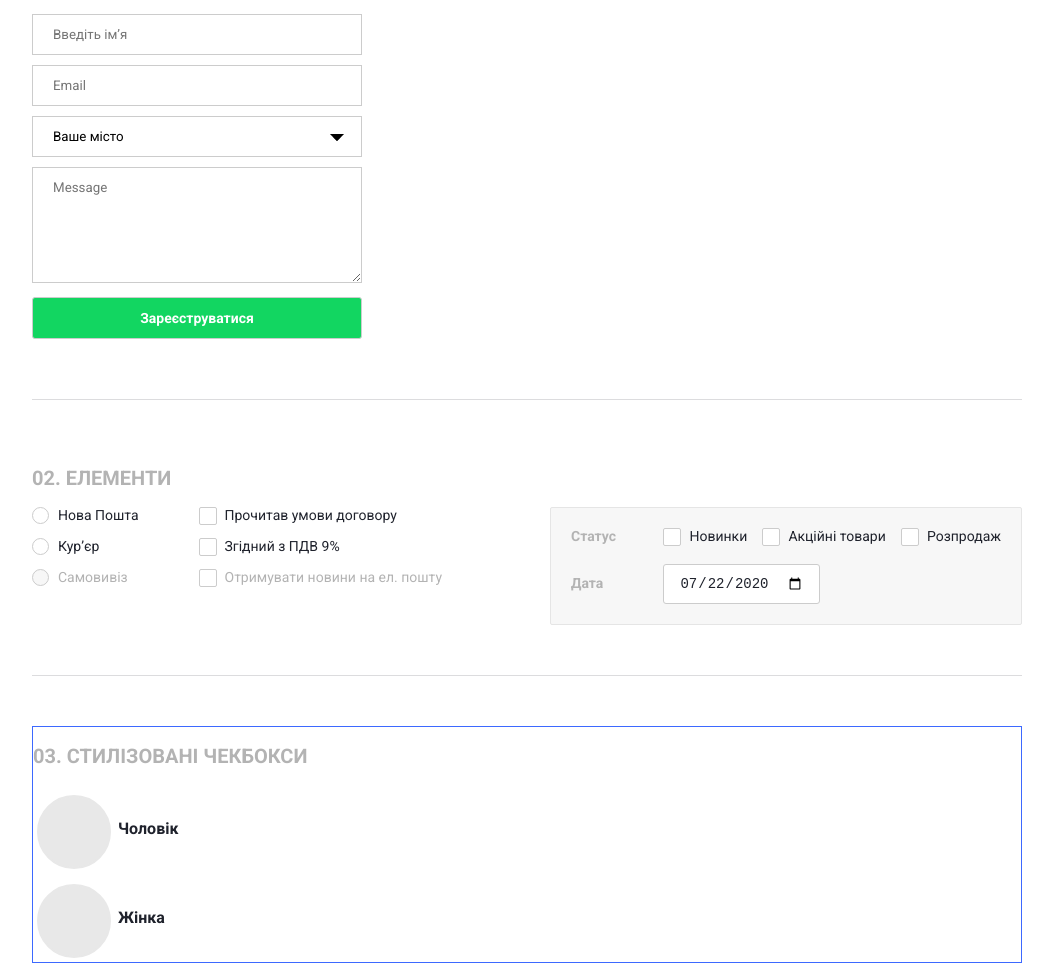
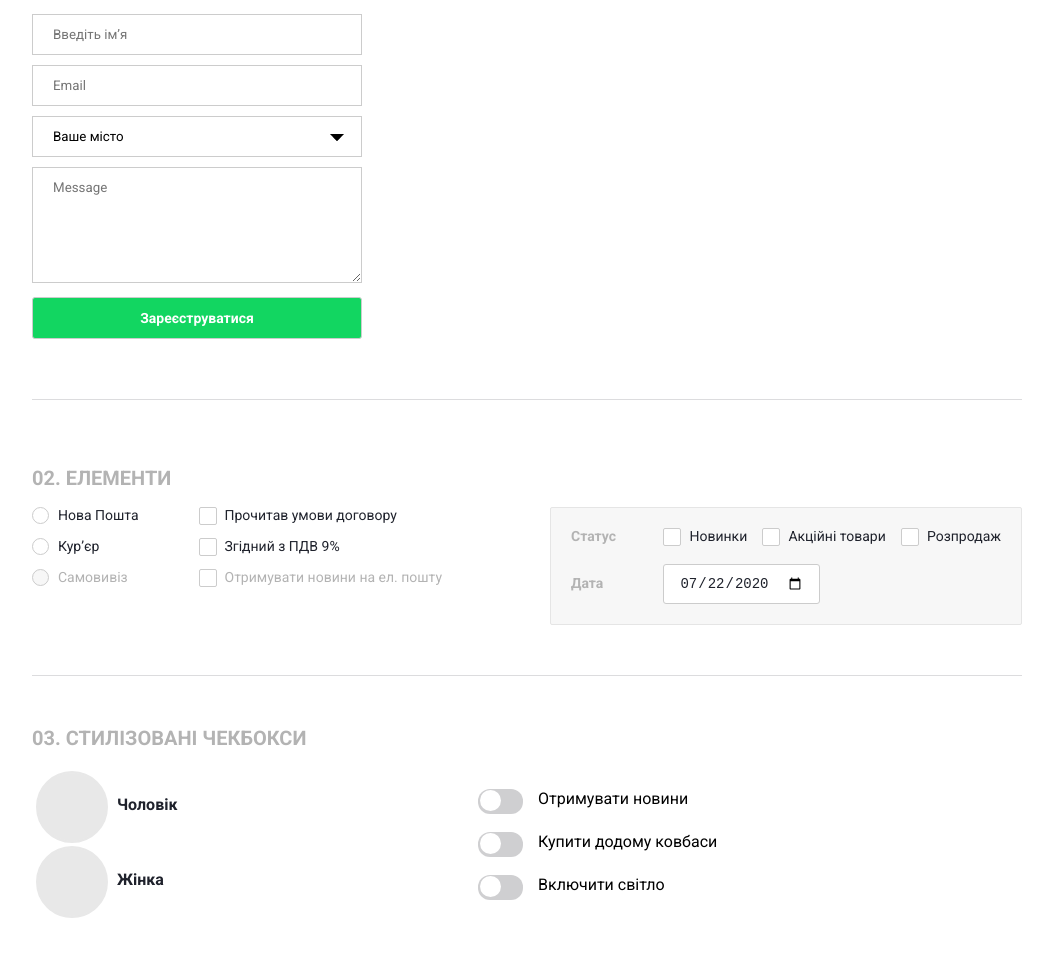
Before and after one commit to likbez2014/web_forms, a plain HTML site: page index.html in a window 1280 px wide. Shown: the part 106-1077 px from the top of the page, without its empty margins (113-1166 px from the left). After the commit the page ends 1031 px from the top, so only its background shows below. Drawn offline with Linux system fonts and the light colour scheme.

Commit message:
finish style checkbox

```diff
--- a/css/style.css
+++ b/css/style.css
@@ -102,7 +102,8 @@ textarea:focus {
 .radio,
 .checkbox,
 .man,
-.woman {
+.woman,
+.oval-checkbox {
     position: absolute;
     visibility: hidden;
 }
@@ -245,7 +246,6 @@ textarea:focus {
 
 .elements-row {
     display: table-row;
-
 }
 
 .elements-row span {
@@ -276,8 +276,18 @@ textarea:focus {
     width: 50px;
 }
 
-.wrapper-checkbox {
-    border: 1px solid #3d69ff;
+.human {
+    display: flex;
+}
+
+.people {
+    flex: 445px;
+    margin: 0;
+}
+
+.oval {
+    flex: 545px;
+    padding: 10px;
 }
 
 .man+label,
@@ -290,8 +300,8 @@ textarea:focus {
 .woman+label::before {
     content: "";
     position: absolute;
-    width: 70px;
-    height: 70px;
+    width: 68px;
+    height: 68px;
     top: -24px;
     left: -31px;
     border-radius: 50%;
@@ -312,8 +322,8 @@ textarea:focus {
 }
 
 .human-checkbox {
-    padding: 35px;
-    max-width: 165px;
+    padding: 28px 35px;
+    max-width: 445px;
     font-size: 16px;
     font-weight: 700;
     color: #1f222c;
@@ -323,8 +333,8 @@ textarea:focus {
 .woman:checked+label::after {
     content: "";
     position: absolute;
-    width: 70px;
-    height: 70px;
+    width: 68px;
+    height: 68px;
     top: -24px;
     left: -31px;
     border-radius: 50%;
@@ -347,3 +357,60 @@ textarea:focus {
 .woman:checked+label {
     color: #3e6aff;
 }
+
+.oval-container {
+    padding: 12px 0;
+}
+
+.oval-checkbox {
+    padding: 15px;
+}
+
+.oval-checkbox+label {
+    position: relative;
+    padding-left: 60px;
+}
+
+.oval-checkbox+label::before {
+    content: "";
+    position: absolute;
+    width: 45px;
+    height: 25px;
+    top: 0;
+    left: 0;
+    border-radius: 12px;
+    background-color: #cfcfd1;
+}
+
+.oval-checkbox+label::after {
+    content: "";
+    position: absolute;
+    width: 21px;
+    height: 21px;
+    top: 1.5px;
+    left: 2px;
+    border-radius: 50%;
+    background-color: #fff;
+}
+
+.oval-checkbox:checked+label::before {
+    content: "";
+    position: absolute;
+    width: 45px;
+    height: 25px;
+    top: 0;
+    left: 0;
+    border-radius: 12px;
+    background-color: #3e6aff;
+}
+
+.oval-checkbox:checked+label::after {
+    content: "";
+    position: absolute;
+    width: 21px;
+    height: 21px;
+    top: 1.5px;
+    left: 22px;
+    border-radius: 50%;
+    background-color: #fff;
+}
--- a/index.html
+++ b/index.html
@@ -99,7 +99,8 @@
         </div>
         <div class="wrapper-checkbox">
             <h2>03. стилізовані чекбокси </h2>
-            <form action="php/form_1_php" method="POST">
+            <form class="human" action="php/form_1_php" method="POST">
+                <div class="people">
                     <div class="human-checkbox">
                         <input class="man" type="checkbox" id="man">
                         <label for="man">Чоловік</label>
@@ -108,6 +109,21 @@
                         <input class="woman" type="checkbox" id="woman">
                         <label for="woman">Жінка</label>
                     </div>
+                </div>
+                <div class="oval">
+                    <div class="oval-container">
+                        <input class="oval-checkbox" type="checkbox" id="oval-first">
+                        <label for="oval-first">Отримувати новини</label>
+                    </div>
+                    <div class="oval-container">
+                        <input class="oval-checkbox" type="checkbox" id="oval-second">
+                        <label for="oval-second">Купити додому ковбаси</label>
+                    </div>
+                    <div class="oval-container">
+                        <input class="oval-checkbox" type="checkbox" id="oval-third">
+                        <label for="oval-third">Включити світло</label>
+                    </div>
+                </div>
             </form>
         </div>
     </div>
```
Lines whose indentation alone changed are shown as unchanged.
